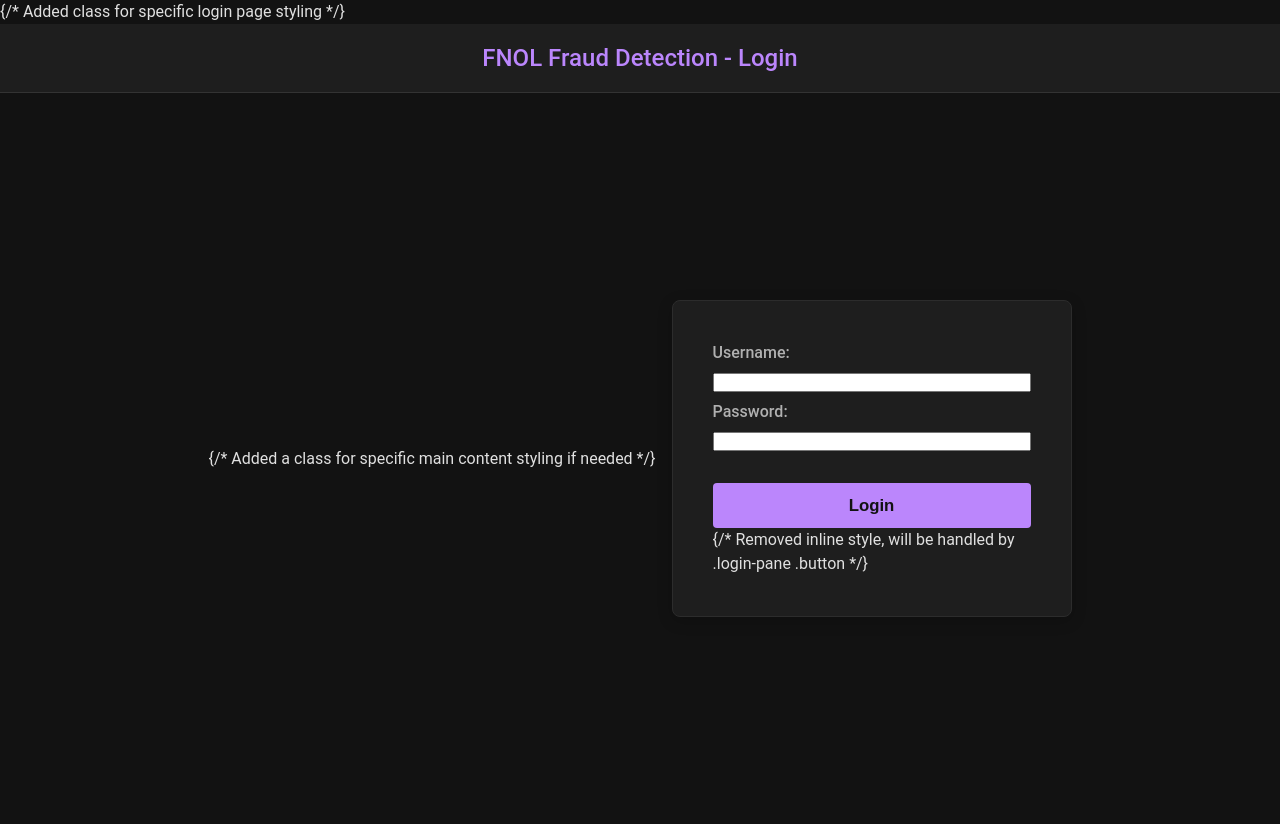
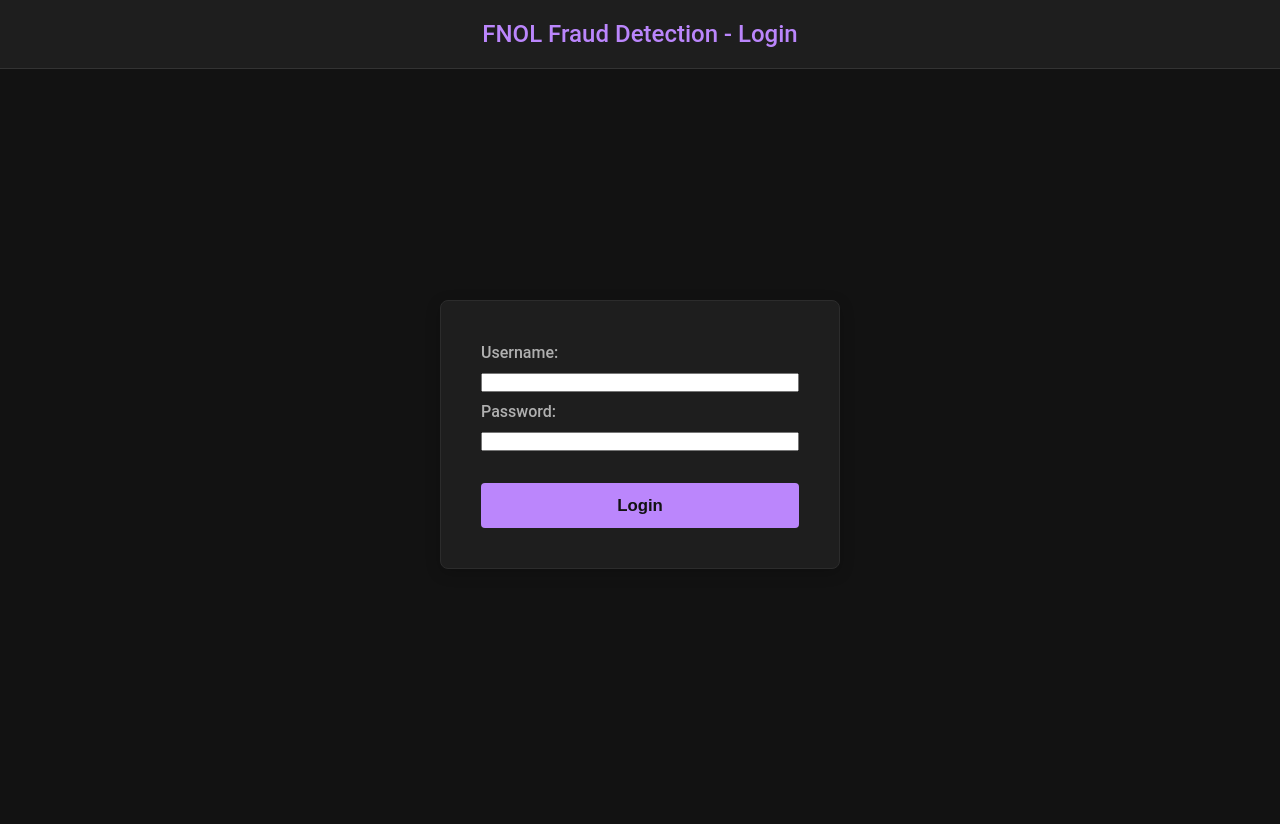
Before and after one commit to enjaybaze/insurance-agent, a Flask app: page /login in a window 1280 px wide. After the commit the page ends 569 px from the top, so only its background shows below. Run offline with Flask 2, Linux system fonts and the light colour scheme; parts of the project's set-up code (start-up, migrations or seed data) failed here and were passed over.

Commit message:
Update login.html

```diff
--- a/templates/login.html
+++ b/templates/login.html
@@ -6,12 +6,12 @@
     <title>Login - FNOL Fraud Detection</title>
     <link rel="stylesheet" href="{{ url_for('static', filename='style.css') }}">
 </head>
-<body class="login-page-body"> {/* Added class for specific login page styling */}
+<body class="login-page-body">
     <div class="app-container">
         <header class="app-header">
             <h1>FNOL Fraud Detection - Login</h1>
         </header>
-        <main class="main-content login-main-content"> {/* Added a class for specific main content styling if needed */}
+        <main class="main-content login-main-content">
             <div class="login-pane">
                 {% with messages = get_flashed_messages(with_categories=true) %}
                     {% if messages %}
@@ -31,7 +31,7 @@
                         <label for="password">Password:</label>
                         <input type="password" id="password" name="password" required>
                     </div>
-                    <button type="submit" class="button">Login</button> {/* Removed inline style, will be handled by .login-pane .button */}
+                    <button type="submit" class="button">Login</button>
                 </form>
             </div>
         </main>
```
